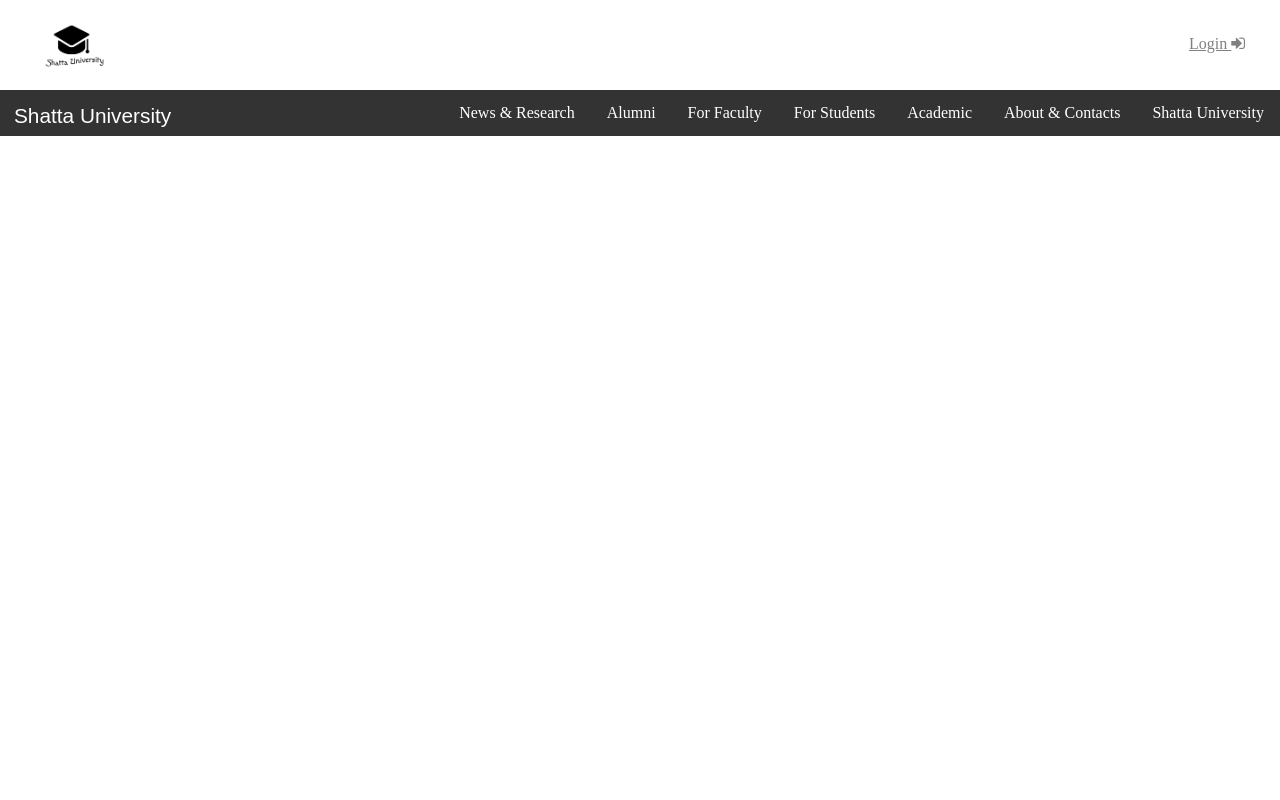
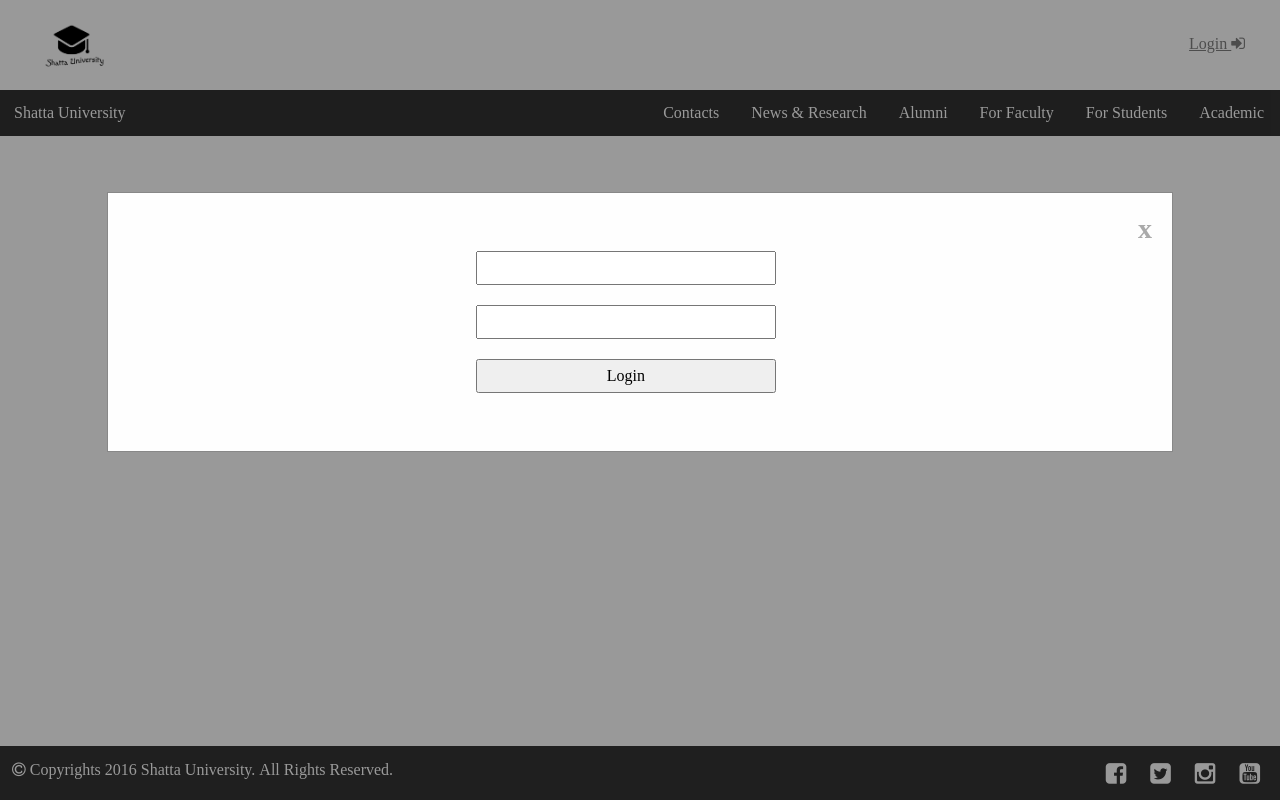
Before and after one commit to melkotoury/shatta, a plain HTML site: page index.html in a window 1280 px wide. Both pictures are taken after a click on the link "Login". Drawn offline with Linux system fonts and the light colour scheme.

Commit message:
footer finished

```diff
--- a/css/style.css
+++ b/css/style.css
@@ -7,6 +7,10 @@ Global Styles
     font-size: 16px;
     font-family: "Times New Roman" ;
 }
+html, body {
+    height: 100%;
+}
+
 /*End Global Styles*/
 /*Brand Menu Styles*/
 .brand-menu{
@@ -21,6 +25,54 @@ Global Styles
     color: gray;
 }
 /*End Brand Menu Styles*/
+/*Start Modal Styles*/
+/* The Modal (background) */
+.modal {
+    display: none; /* Hidden by default */
+    position: fixed; /* Stay in place */
+    z-index: 1; /* Sit on top */
+    left: 0;
+    top: 0;
+    width: 100%; /* Full width */
+    height: 100%; /* Full height */
+    overflow: auto; /* Enable scroll if needed */
+    background-color: rgb(0,0,0); /* Fallback color */
+    background-color: rgba(0,0,0,0.4); /* Black w/ opacity */
+}
+
+/* Modal Content/Box */
+.modal-content {
+    background-color: #fefefe;
+    margin: 15% auto; /* 15% from the top and centered */
+    padding: 20px;
+    border: 1px solid #888;
+    width: 80%; /* Could be more or less, depending on screen size */
+}
+
+/* The Close Button */
+.close {
+    color: #aaa;
+    float: right;
+    font-size: 28px;
+    font-weight: bold;
+}
+
+.close:hover,
+.close:focus {
+    color: black;
+    text-decoration: none;
+    cursor: pointer;
+}
+form{
+    margin: 28px 33%;
+
+}
+.form-element{
+    margin: 10px;
+    padding: 6px;
+    width: 300px;
+}
+/*End Modal Styles*/
 /*Navigation Menu*/
 .nav-menu-title{
     float: left;
@@ -53,3 +105,64 @@ Global Styles
 .menu-list li a:hover{
     background-color: #111;
 }
+
+
+
+
+
+
+
+/*Footer Style*/
+footer{
+    position: fixed;
+    bottom: 0;
+    left: 0;
+    background-color: #333333;
+    width: 100%;
+
+}
+.copyrights{
+    margin-left: 12px;
+    margin-top: 15px;
+    color: white;
+    float: left;
+
+}
+footer ul {
+    list-style: none;
+}
+footer li{
+    display: inline-block;
+}
+.social-media{
+    float: right;
+    margin: 10px;
+
+    color: white;
+}
+.social-media-links{
+}
+.social-media-links li a {
+    color: #fff;
+    font-weight: 300;
+    font-size: 14px;
+    padding: 5px;
+}
+ .fa-facebook-square:hover{
+    color: blue;
+}
+ .fa-twitter-square:hover{
+color: aqua;
+ }
+ .fa-instagram:hover{
+color: brown;
+ }
+ .fa-youtube-square:hover{
+     color: red;
+ }
+.social-media-links li a i{
+    font-size: 24px;
+    margin: 5px;
+    color: white;
+}
+/*End Footer Style*/
--- a/index.html
+++ b/index.html
@@ -13,29 +13,68 @@
 <header>
     <nav class="brand-menu">
         <img src="img/logo.png" alt="Shatta University">
-        <a href="#" class="login">Login <i class="fa fa-sign-in"></i></a>
+        <a href="#" class="login" id="loginModal">Login <i class="fa fa-sign-in"></i></a>
     </nav>
     <!--Start Navigation Section-->
     <nav class="nav-menu">
 
         <div class="nav-menu-title">
-            Shatta University
+           <a>Shatta University</a>
         </div>
         <ul class="menu-list">
-            <li class="menu-list-title"><a href="">Shatta University</a></li>
-            <li><a href="#">About & Contacts</a></li>
             <li><a href="#">Academic</a></li>
             <li><a href="#" >For Students</a></li>
             <li><a href="#">For Faculty</a></li>
             <li><a href="#">Alumni</a></li>
             <li><a href="#">News & Research</a></li>
+            <li><a href="#">Contacts</a></li>
+
         </ul>
     </nav>
     <!--End Navigation Section-->
 </header>
 <!--End Header Section-->
 
+
+<!--footer section-->
+<footer>
+    <div class="copyrights">
+<i class="fa fa-copyright"> Copyrights 2016 Shatta University. All Rights Reserved.</i>
+    </div>
+    <div class="social-media">
+        <ul class="social-media-links">
+            <li><a href="#" target="_blank"><i class="fa fa-facebook-square"></i></a></li>
+            <li><a href="#" target="_blank"><i class="fa fa-twitter-square"></i></a></li>
+            <li><a href="#" target="_blank"><i class="fa fa-instagram"></i></a></li>
+            <li><a href="#" target="_blank"><i class="fa fa-youtube-square"></i></a></li>
+
+        </ul>
+    </div>
+</footer>
+<!--END footer section-->
+
+<!-- The Modal -->
+<div id="myModal" class="modal">
+
+    <!-- Modal content -->
+    <div class="modal-content">
+        <span class="close">x</span>
+        <!--<p>Some text in the Modal..</p>-->
+        <form action="">
+        <input type="text" class="form-element">
+            <br>
+        <input type="password" class="form-element">
+            <br>
+        <input type="submit" class="form-element sumit" value="Login">
+        </form>
+    </div>
+
+</div>
+<!--End Login Modal-->
+
+
 <script src="js/script.js"></script>
+
 
 
 </body>
--- a/js/script.js
+++ b/js/script.js
@@ -1,3 +1,28 @@
 /**
  * Created by shatta on 5/2/2016.
  */
+// Get the modal
+var modal = document.getElementById('myModal');
+
+// Get the button that opens the modal
+var btn = document.getElementById("loginModal");
+
+// Get the <span> element that closes the modal
+var span = document.getElementsByClassName("close")[0];
+
+// When the user clicks on the button, open the modal
+btn.onclick = function() {
+    modal.style.display = "block";
+}
+
+// When the user clicks on <span> (x), close the modal
+span.onclick = function() {
+    modal.style.display = "none";
+}
+
+// When the user clicks anywhere outside of the modal, close it
+window.onclick = function(event) {
+    if (event.target == modal) {
+        modal.style.display = "none";
+    }
+}
```
Also changed, not shown: 1 other file.
